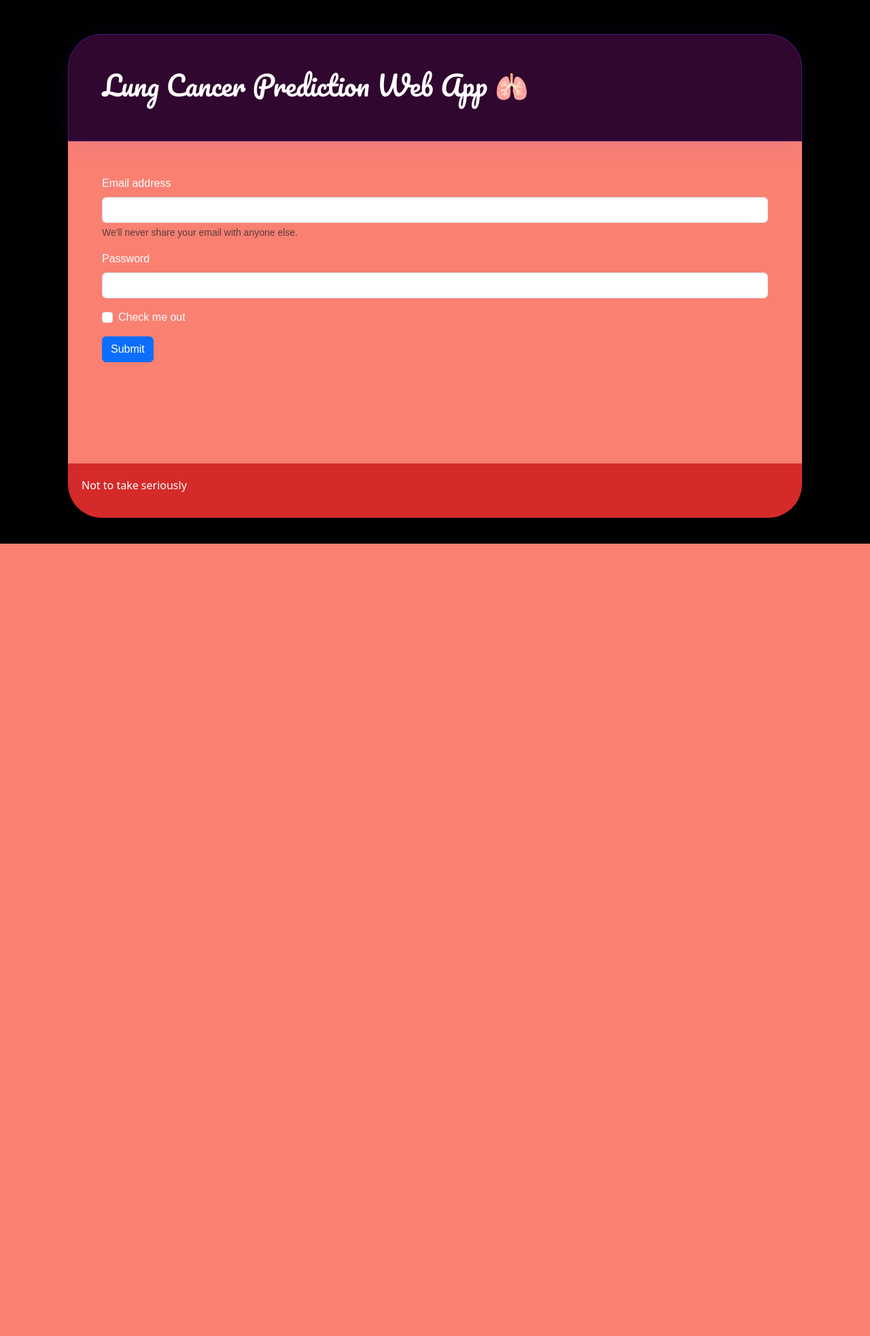
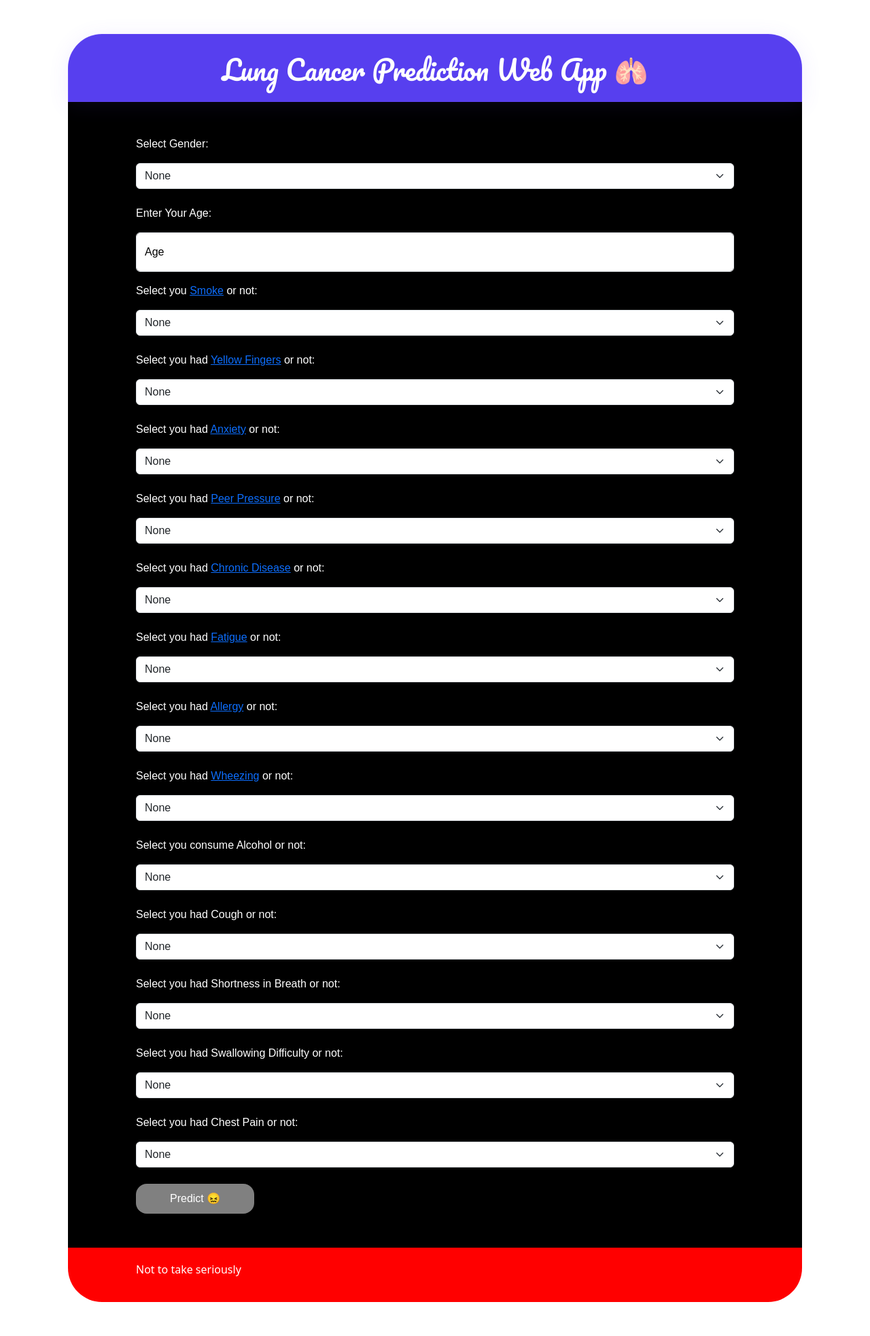
Before and after one commit to Sakib-Dalal/LungCancer-Web-App, a Flask app: page / in a window 1280 px wide. Shown: the whole page at 68% size. Before the commit the page ends 800 px from the top, so only its background shows below. Run offline with Flask 3, Linux system fonts and the light colour scheme.

Commit message:
update main.py and user interface, add model prediction feature in main.py

```diff
--- a/App/main.py
+++ b/App/main.py
@@ -1,4 +1,7 @@
-from flask import Flask, render_template, request, redirect
+from flask import Flask, render_template, request
+import pickle as pkl
+# from sklearn.ensemble import RandomForestClassifier
+import numpy as np
 
 
 # Flask App Here
@@ -9,5 +12,50 @@ app = Flask(__name__)
 def home():
     return render_template("index.html")
 
+def getData():
+    gender = int(request.form.get("gender"))
+    age = int(request.form.get("age"))
+    smoke = int(request.form.get("smoke"))
+    yellow_finger = int(request.form.get("yellow_finger"))
+    anxiety = int(request.form.get("anxiety"))
+    peer_pressure = int(request.form.get("peer_pressure"))
+    chronic_disease = int(request.form.get("chronic_disease"))
+    fatigue = int(request.form.get("fatigue"))
+    allergy = int(request.form.get("allergy"))
+    wheezing = int(request.form.get("wheezing"))
+    alcohol = int(request.form.get("alcohol"))
+    cough = int(request.form.get("cough"))
+    shortness_in_breath = int(request.form.get("shortness_in_breath"))
+    swallowing = int(request.form.get("swallowing"))
+    chest_pain = int(request.form.get("chest_pain"))
+
+    X_pred = [[gender, age, smoke, yellow_finger, anxiety,
+                peer_pressure, chronic_disease, fatigue,
+               allergy, wheezing, alcohol, cough, shortness_in_breath,
+               swallowing, chest_pain]]
+
+    print(X_pred)
+    return X_pred
+
+def modelPredict(X_pred):
+    with open("/Users/sakibdalal/Downloads/Lung-Cancer-Prediction/models/LogisticRegressionModel.pkl", "rb") as f:
+        model = pkl.load(f)
+    y_pred = model.predict(X_pred)
+    print(y_pred)
+    return y_pred
+
+@app.route('/predict', methods=['GET', 'POST'])
+def predict():
+    try:
+        data = getData()
+        output = int(modelPredict(data)[0])
+        if output == 1:
+            return "<h1>You have lung cancer</h1>"
+        else:
+            return "<h1>You don't have lung cancer</h1>"
+    except ValueError:
+        return render_template("index.html")
+
+
 if __name__ == "__main__":
-    app.run(debug=True)
+    app.run(debug=True, port="80", host="0.0.0.0")
--- a/App/static/style.css
+++ b/App/static/style.css
@@ -1,16 +1,17 @@
 html {
-  background-color: black;
+  background-color: white;
   padding-left: 100px;
   padding-right: 100px;
   padding-top: 50px;
+  padding-bottom: 50px;
 }
 
 .maincontainer {
   display: grid;
   grid-template-columns: 1fr;
-  grid-template-rows: 1fr 3fr 80px;
+  grid-template-rows: 100px 3fr 80px;
   justify-content: center;
-  background-color: black;
+  background-color: white;
   color: white;
 }
 
@@ -20,17 +21,15 @@ html {
   /* background-color: rgb(185, 175, 233); */
 
   /* From https://css.glass */
-  background: rgba(227, 33, 220, 0.213);
+  background: rgba(36, 5, 235, 0.766);
   /* border-radius: 16px; */
   box-shadow: 0 4px 30px rgba(111, 78, 255, 0.1);
   backdrop-filter: blur(5px);
   -webkit-backdrop-filter: blur(5px);
   border: 1px solid rgba(111, 78, 255, 0.3);
 
-  padding-left: 50px;
-  padding-right: 50px;
-  padding-top: 50px;
-  padding-bottom: 50px;
+  text-align: center;
+  padding-top: 2.5%;
   border-top-right-radius: 50px;
   border-top-left-radius: 50px;
 
@@ -38,8 +37,8 @@ html {
 
 .maincontent {
   font-family: Arial, Helvetica, sans-serif;
-  background-color: rgb(250, 128, 114);
-  padding: 50px;
+  background-color: black;
+  padding: 50px 100px;
   /* border-bottom-left-radius: 50px;
   border-bottom-right-radius: 50px; */
 }
@@ -47,7 +46,15 @@ html {
 .mainfoot {
   border-bottom-left-radius: 50px;
   border-bottom-right-radius: 50px;
-  background-color: rgba(252, 50, 50, 0.849);
+  background-color: red;
   text-align: start;
-  padding: 20px;
+  padding: 20px 100px;
 }
+
+.mainbutton {
+  background-color: gray;
+  padding: 10px 50px;
+  border-radius: 16px;
+  color: white;
+  border: 0px white solid;
+}
--- a/App/templates/index.html
+++ b/App/templates/index.html
@@ -18,22 +18,115 @@
         <h1>Lung Cancer Prediction Web App 🫁</h1>
       </div>
       <div class="maincontent">
-        <form>
-          <div class="mb-3">
-            <label for="exampleInputEmail1" class="form-label">Email address</label>
-            <input type="email" class="form-control" id="exampleInputEmail1" aria-describedby="emailHelp">
-            <div id="emailHelp" class="form-text">We'll never share your email with anyone else.</div>
+        <form method="POST" action="{{ url_for('predict') }}">
+          <p>Select Gender: </p>
+          <select name="gender" class="form-select mb-4" aria-label="Default select example">
+            <option selected>None</option>
+            <option value="0">Male</option>
+            <option value="1">Female</option>
+          </select>
+
+
+          <p>Enter Your Age:</p>
+          <div class="form-floating mb-3">
+            <input name="age" type="number" class="form-control" id="floatingInput" placeholder="name@example.com" style="color: black;" min="1" max="120">
+            <label for="floatingInput" style="color: black;">Age</label>
           </div>
-          <div class="mb-3">
-            <label for="exampleInputPassword1" class="form-label">Password</label>
-            <input type="password" class="form-control" id="exampleInputPassword1">
-          </div>
-          <div class="mb-3 form-check">
-            <input type="checkbox" class="form-check-input" id="exampleCheck1">
-            <label class="form-check-label" for="exampleCheck1">Check me out</label>
-          </div>
-          <button type="submit" class="btn btn-primary">Submit</button>
+
+          <p>Select you <a href="https://en.wikipedia.org/wiki/Smoking">Smoke</a> or not:</p>
+          <select name="smoke" class="form-select mb-4" aria-label="Default select example">
+            <option selected>None</option>
+            <option value="2">Yes</option>
+            <option value="1">No</option>
+          </select>
+
+        <p>Select you had <a href="https://en.wikipedia.org/wiki/Raynaud_syndrome">Yellow Fingers</a> or not:</p>
+        <select name="yellow_finger" class="form-select mb-4" aria-label="Default select example">
+          <option selected>None</option>
+          <option value="2">Yes</option>
+          <option value="1">No</option>
+        </select>
+
+        <p>Select you had <a href="https://en.wikipedia.org/wiki/Anxiety">Anxiety</a> or not:</p>
+        <select name="anxiety" class="form-select mb-4" aria-label="Default select example">
+          <option selected>None</option>
+          <option value="2">Yes</option>
+          <option value="1">No</option>
+        </select>
+
+        <p>Select you had <a href="">Peer Pressure</a> or not:</p>
+        <select name="peer_pressure" class="form-select mb-4" aria-label="Default select example">
+          <option selected>None</option>
+          <option value="2">Yes</option>
+          <option value="1">No</option>
+        </select>
+
+        <p>Select you had <a href="https://en.wikipedia.org/wiki/Chronic_condition">Chronic Disease</a> or not:</p>
+        <select name="chronic_disease" class="form-select mb-4" aria-label="Default select example">
+          <option selected>None</option>
+          <option value="2">Yes</option>
+          <option value="1">No</option>
+        </select>
+
+        <p>Select you had <a href="https://www.verywellhealth.com/fatigue-symptoms-causes-diagnosis-and-treatment-4768481">Fatigue</a> or not:</p>
+        <select name="fatigue" class="form-select mb-4" aria-label="Default select example">
+          <option selected>None</option>
+          <option value="2">Yes</option>
+          <option value="1">No</option>
+        </select>
+
+        <p>Select you had <a href="https://en.wikipedia.org/wiki/Allergy">Allergy</a> or not:</p>
+        <select name="allergy" class="form-select mb-4" aria-label="Default select example">
+          <option selected>None</option>
+          <option value="2">Yes</option>
+          <option value="1">No</option>
+        </select>
+
+        <p>Select you had <a href="https://www.msdmanuals.com/home/lung-and-airway-disorders/symptoms-of-lung-disorders/wheezing?ruleredirectid=743#Causes_v1669911">Wheezing</a> or not:</p>
+        <select name="wheezing" class="form-select mb-4" aria-label="Default select example">
+          <option selected>None</option>
+          <option value="2">Yes</option>
+          <option value="1">No</option>
+        </select>
+
+        <p>Select you consume Alcohol or not:</p>
+        <select name="alcohol" class="form-select mb-4" aria-label="Default select example">
+          <option selected>None</option>
+          <option value="2">Yes</option>
+          <option value="1">No</option>
+        </select>
+
+        <p>Select you had Cough or not:</p>
+        <select name="cough" class="form-select mb-4" aria-label="Default select example">
+          <option selected>None</option>
+          <option value="2">Yes</option>
+          <option value="1">No</option>
+        </select>
+
+        <p>Select you had Shortness in Breath or not:</p>
+        <select name="shortness_in_breath" class="form-select mb-4" aria-label="Default select example">
+          <option selected>None</option>
+          <option value="2">Yes</option>
+          <option value="1">No</option>
+        </select>
+
+        <p>Select you had Swallowing Difficulty or not:</p>
+        <select name="swallowing" class="form-select mb-4" aria-label="Default select example">
+          <option selected>None</option>
+          <option value="2">Yes</option>
+          <option value="1">No</option>
+        </select>
+
+        <p>Select you had Chest Pain or not:</p>
+        <select name="chest_pain" class="form-select mb-4" aria-label="Default select example">
+          <option selected>None</option>
+          <option value="2">Yes</option>
+          <option value="1">No</option>
+        </select>
+
+        <button type="submit" class="mainbutton">Predict 😖</button>
         </form>
+
       </div>
       <div class="mainfoot" role="alert">
         Not to take seriously
```
Also changed, not shown: App/predict.py (added, +25 -0 lines), 2 other files.
